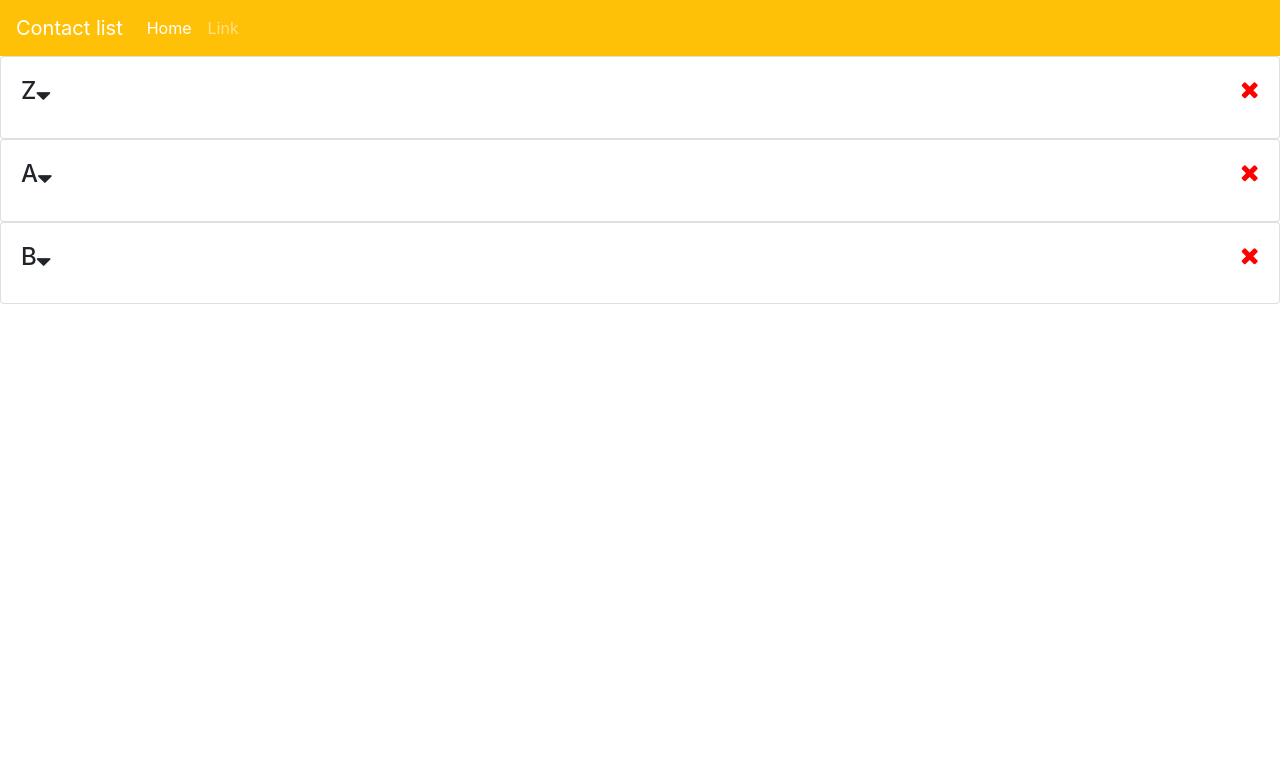
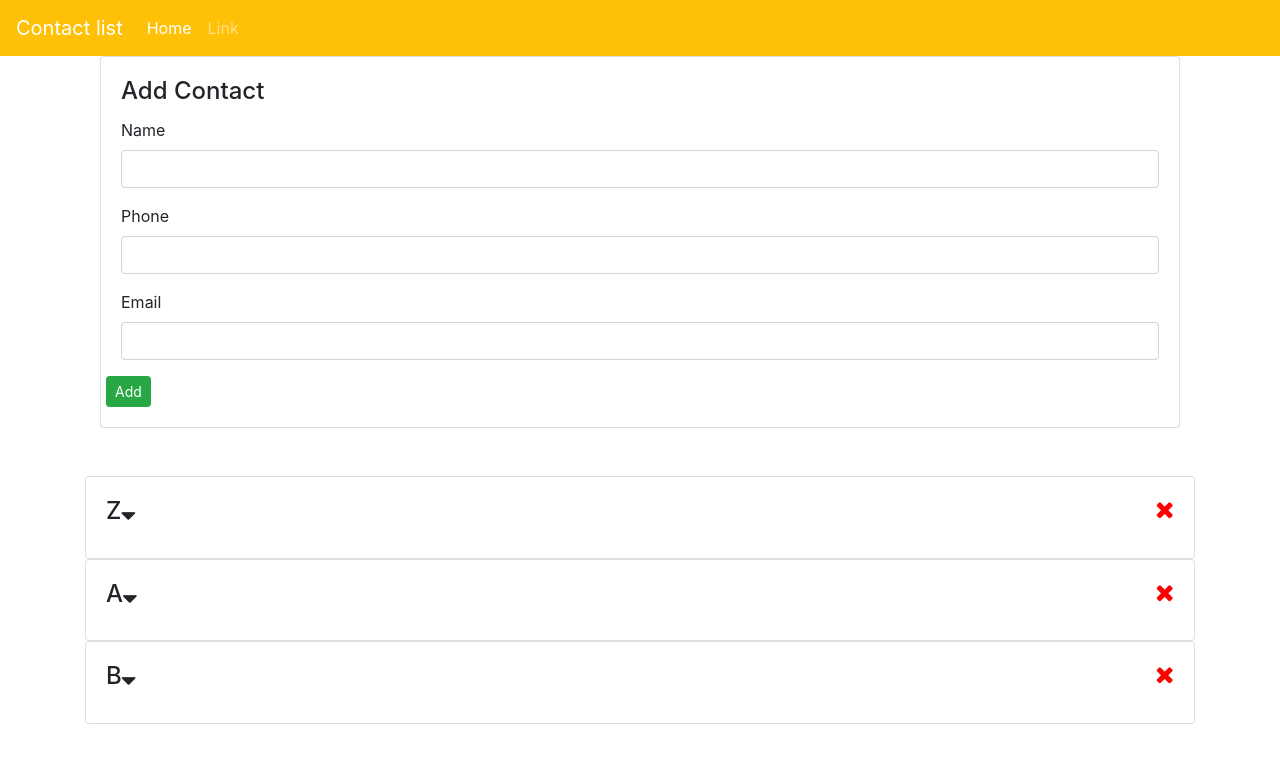
Before and after one commit to zakaria-achaghour/Reacts-test, a React (Create React App) app: page / in a window 1280 px wide. Shown: the top 760 px of the page. Built offline with nearby package versions, Linux system fonts and the light colour scheme.

Commit message:
chapitre form

```diff
--- a/src/App.js
+++ b/src/App.js
@@ -1,4 +1,6 @@
 import Contacts from './components/contacts/Contacts';
+import AddContact from './components/contacts/AddContact';
+
 import NavBar from './components/navBar/NavBar';
 import {Provider} from './components/context'
 import 'bootstrap/dist/css/bootstrap.min.css'
@@ -9,8 +11,13 @@ function App() {
   return (
     <Provider>
     <div className="App">
-      <NavBar title="Contact list" />
+    <NavBar title="Contact list" />
+      <div className="container">
+      <AddContact/>
       <Contacts />
+      </div>
+
+
     </div>
     </Provider>
   );
--- /dev/null
+++ b/src/components/contacts/AddContact.js
@@ -0,0 +1,53 @@
+import React, { Component } from 'react'
+
+ class AddContact extends Component {
+     state= {
+         name: '',
+         phone: '',
+         email: ''
+
+        }
+    render() {
+        const { name , phone , email } = this.state;
+        return (
+            <div className="container mb-5">
+
+                <div className="card">
+
+                  <div className="card-body">
+
+                          <h4 className="card-title">Add Contact</h4>
+
+                  <form action="" method="post">
+               <div className="row">
+
+                   <div className="col-md-12">
+                        <div className="form-group">
+                            <label htmlFor="name">Name</label>
+                            <input type="text" className="form-control" name="name" id="name"  value={name} />
+                         </div>
+                   </div>
+                   <div className="col-md-12">
+
+                    <div className="form-group">
+                    <label htmlFor="phone">Phone</label>
+                    <input type="text" className="form-control" name="phone" id="phone" value={phone} />
+                    </div>
+                   </div>
+                   <div className="col-md-12">
+                   <div className="form-group">
+                    <label htmlFor="email">Email</label>
+                    <input type="email" className="form-control" name="email" id="email" value={email} />
+                    </div>
+                   </div>
+                   <button type="submit" className="btn btn-success btn-sm">Add</button>
+               </div>
+
+                </form>
+                  </div>
+                </div>
+            </div>
+        )
+    }
+}
+export default  AddContact
```
